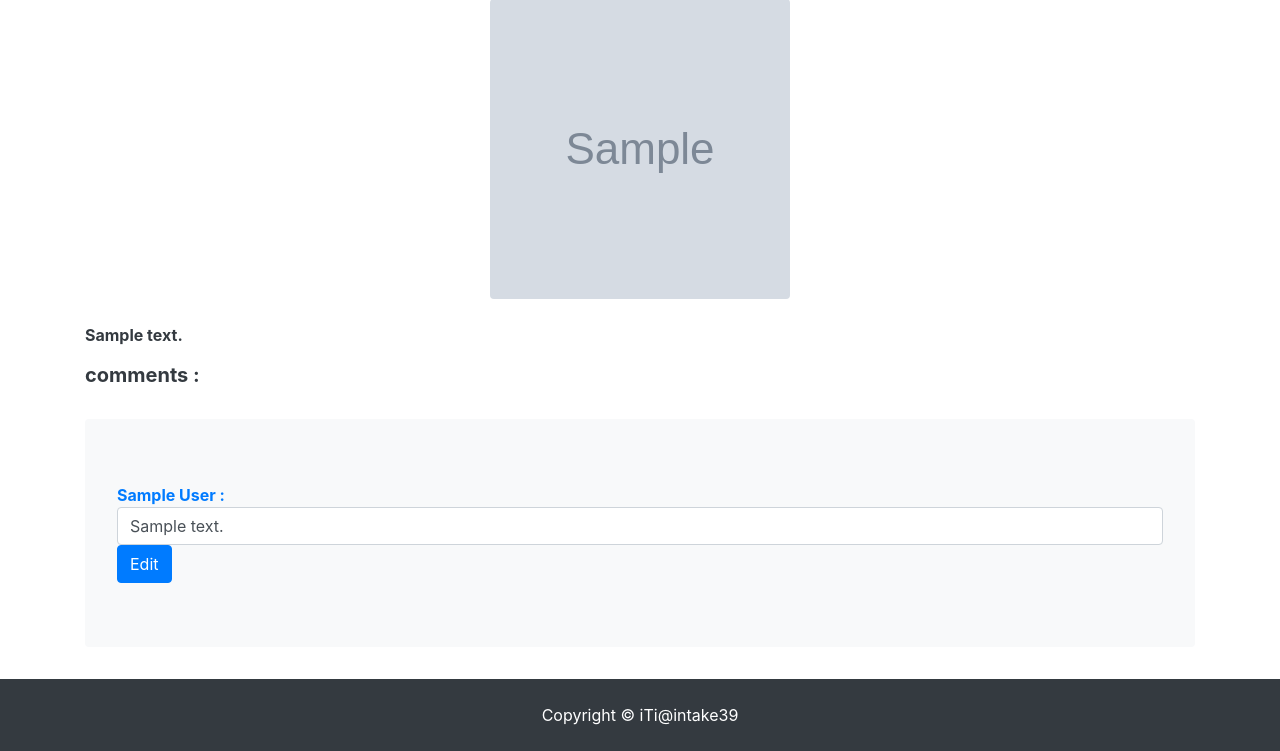
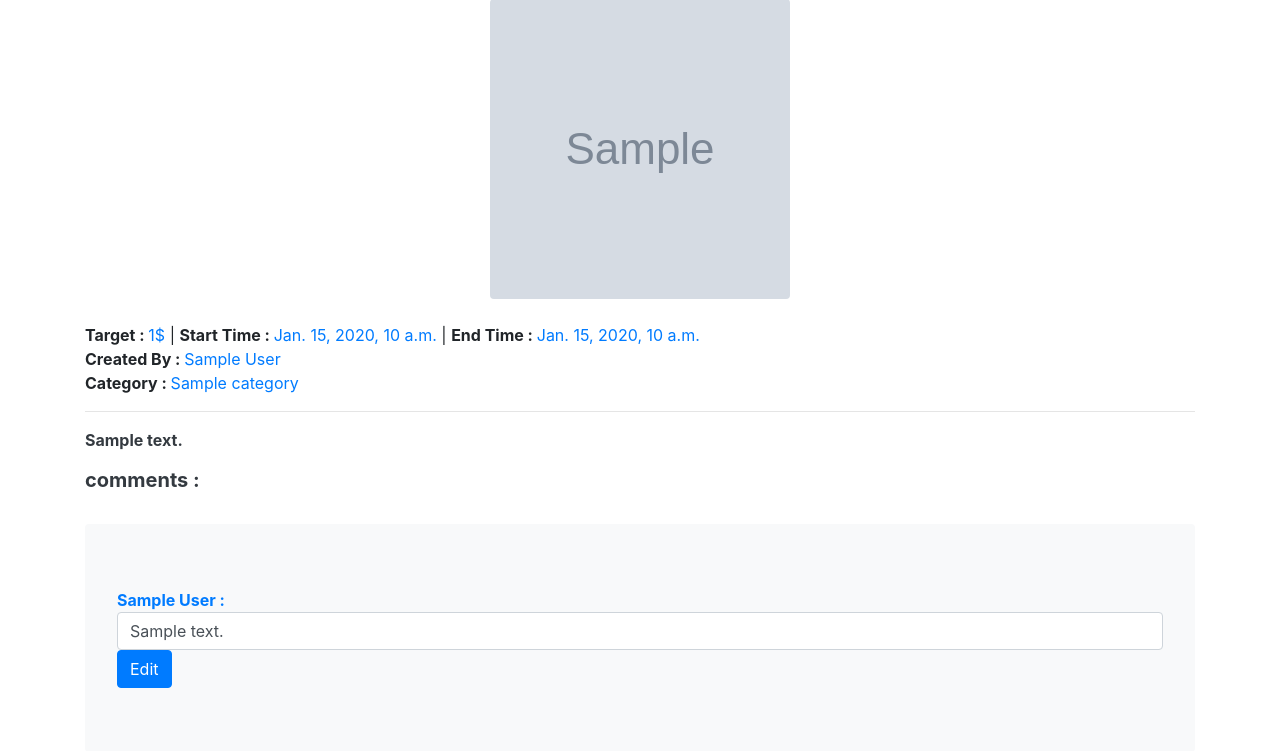
Before and after one commit to Abdelrahman1993/Django_crowd_funding, a Django app: page /projects/1/editComment/1 in a window 1280 px wide. Shown: the part 421-1172 px from the top of the page. Run offline with Django 3.2, Linux system fonts and the light colour scheme; tables that the repository leaves empty hold one stand-in row (values such as "Sample post"); grey boxes marked "Sample" are stand-in pictures; parts of the project's set-up code (start-up, migrations or seed data) failed here and were passed over; some libraries are stand-ins or nearby versions.

Commit message:
project details & connect pages with project details

```diff
--- a/pages/urls.py
+++ b/pages/urls.py
@@ -1,8 +1,10 @@
-from django.urls import path
+from django.urls import path, include
 from . import views
+
 app_name = 'pages'
 
 urlpatterns = [
+    path('projects/', include('projects.urls')),
     path('', views.index, name="index"),
     path('search', views.search, name="search")
 ]
--- a/projects/models.py
+++ b/projects/models.py
@@ -3,7 +3,6 @@ from django.utils import timezone
 from django.core.validators import MaxValueValidator, MinValueValidator
 from accounts.models import User
 from taggit.managers import TaggableManager
-
 
 # Create your models here.
 class Category(models.Model):
--- a/projects/templates/projects/edit_comment.html
+++ b/projects/templates/projects/edit_comment.html
@@ -2,10 +2,15 @@
 
 {% block content %}
     <div class="container">
-            <h3 class="display-3 text-center" >{{ project.title }}</h3>
-            <img src="{{ picture.image.url }}" class="rounded mx-auto d-block" width="300" height="300" /><br />
-            <p class="font-weight-bold text-dark" > {{ project.details }}</p>
-
+        <h3 class="display-3 text-center" >{{ project.title }}</h3>
+        <img src="{{ picture.image.url }}" class="rounded mx-auto d-block" width="300" height="300" /><br />
+        <strong>Target : </strong><span class="text-primary">{{ project.target }}$</span> |
+        <strong>Start Time : </strong><span class="text-primary">{{ project.start_time }}</span> |
+        <strong>End Time : </strong><span class="text-primary">{{ project.end_time }}</span> <br />
+        <strong>Created By : </strong><span class="text-primary">{{ project.user.first_name }} {{ project.user.last_name }}</span><br />
+        <strong>Category : </strong><span class="text-primary">{{ project.category.name }}</span> <br />
+        <hr>
+        <p class="font-weight-bold text-dark" > {{ project.details }}</p>
             <h5 class="font-weight-bold text-dark" > comments : </h5></br>
     <div class="jumbotron rounded bg-light">
             {% for comment in project.comment_set.all %}
--- a/projects/templates/projects/project_details.html
+++ b/projects/templates/projects/project_details.html
@@ -4,6 +4,12 @@
     <div class="container">
         <h3 class="display-3 text-center" >{{ project.title }}</h3>
         <img src="{{ picture.image.url }}" class="rounded mx-auto d-block" width="300" height="300" /><br />
+        <strong>Target : </strong><span class="text-primary">{{ project.target }}$</span> |
+        <strong>Start Time : </strong><span class="text-primary">{{ project.start_time }}</span> |
+        <strong>End Time : </strong><span class="text-primary">{{ project.end_time }}</span> <br />
+        <strong>Created By : </strong><span class="text-primary">{{ project.user.first_name }} {{ project.user.last_name }}</span><br />
+        <strong>Category : </strong><span class="text-primary">{{ project.category.name }}</span> <br />
+        <hr>
         <p class="font-weight-bold text-dark" > {{ project.details }}</p>
 
         <h5 class="font-weight-bold text-dark" > comments : </h5></br>
--- a/projects/views.py
+++ b/projects/views.py
@@ -8,7 +8,6 @@ from .models import Comment, Project, Reply, Picture, Category
 
 
 # Create your views here.
-
 
 def index(request):
     return render(request, 'projects/index.html')
```
Also changed, not shown: pages/templates/pages/index.html (+6 -6 lines), projects/templates/projects/edit_reply.html (+9 -4 lines), projects/templates/projects/new_reply.html (+9 -5 lines).
